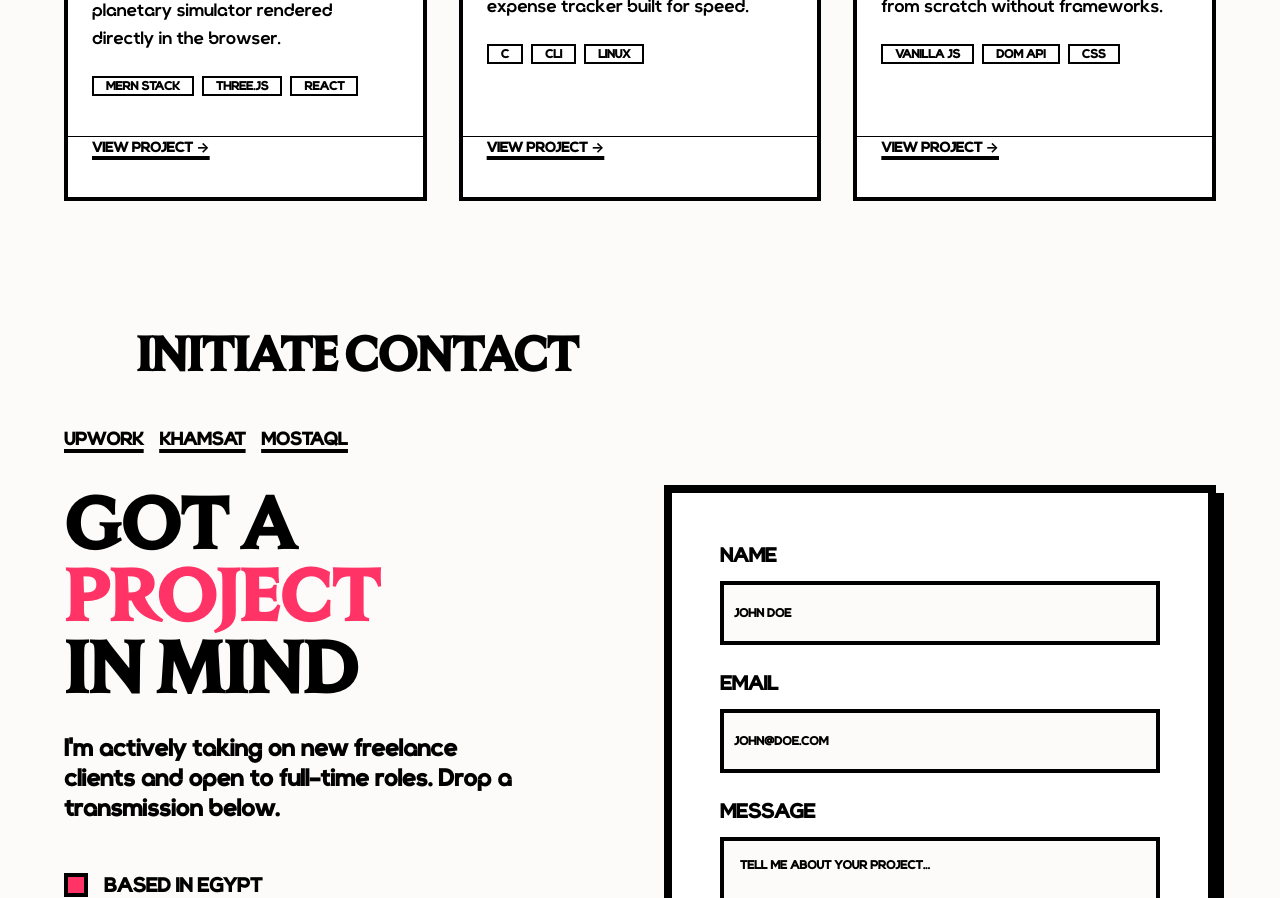
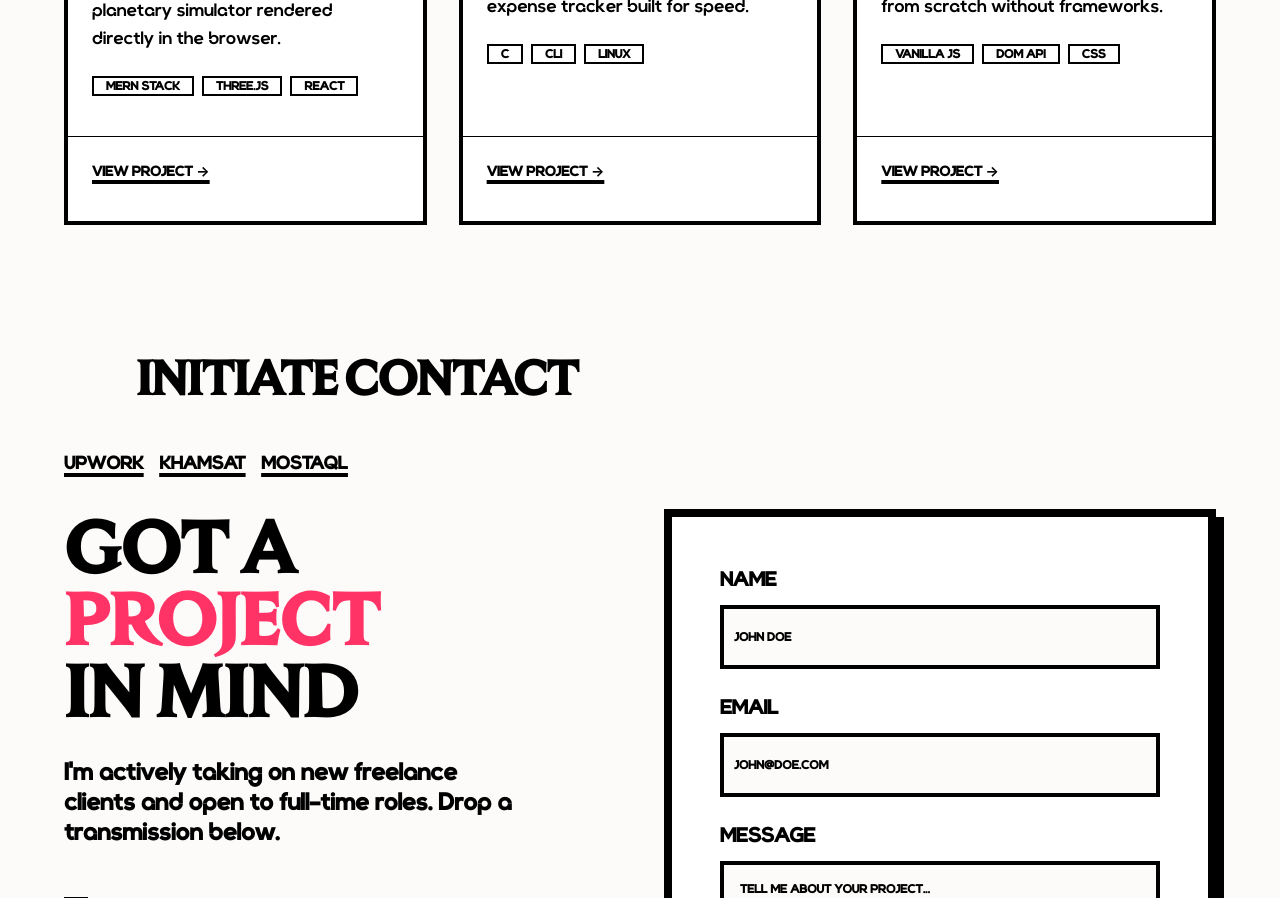
Before and after one commit to samybit/brutalist-portfolio, a React (Vite) app: page / in a window 1280 px wide. Shown: the part 1220-2118 px from the top of the page. Built offline with nearby package versions, Linux system fonts and the light colour scheme.

Commit message:
fix view project margin

```diff
--- a/src/App.tsx
+++ b/src/App.tsx
@@ -153,7 +153,7 @@ export default function App() {
                       ))}
                     </div>
                   </CardContent>
-                  <CardFooter className="p-6 pt-0">
+                  <CardFooter className="p-6 pt-6 mt-auto">
                     <a href={project.link} className="font-sans font-bold uppercase text-sm underline decoration-4 underline-offset-4 hover:text-mainBrand transition-colors">
                       View Project &rarr;
                     </a>
```
